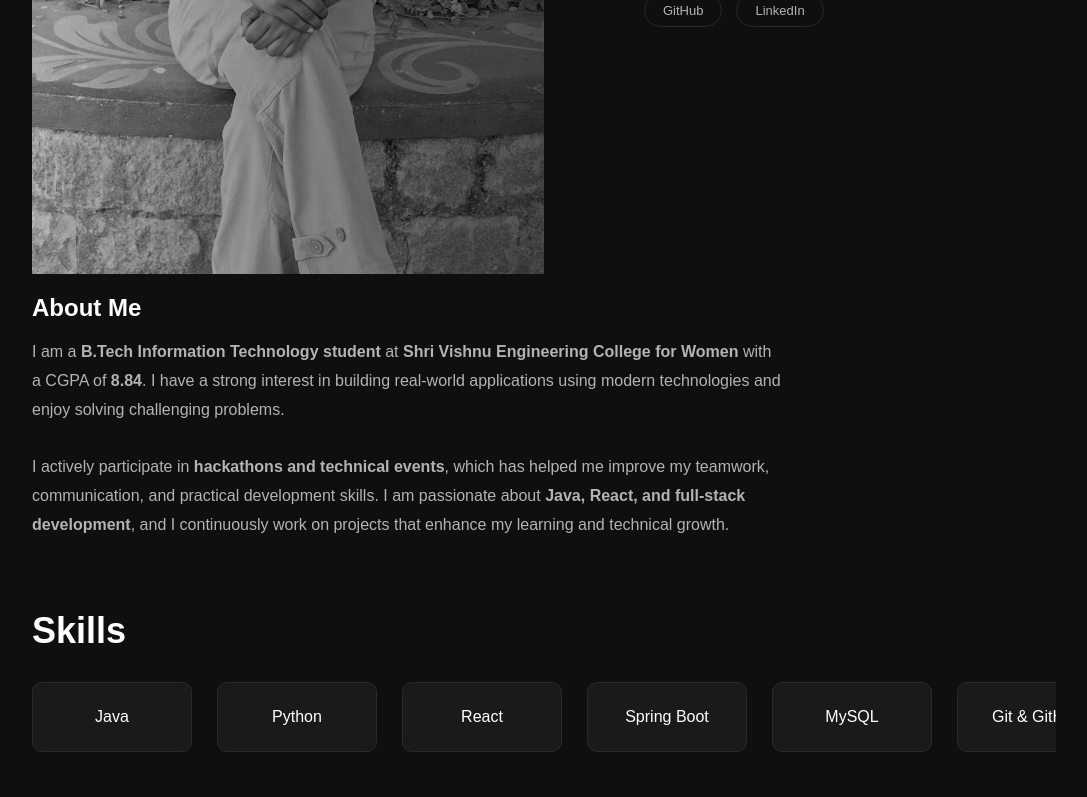
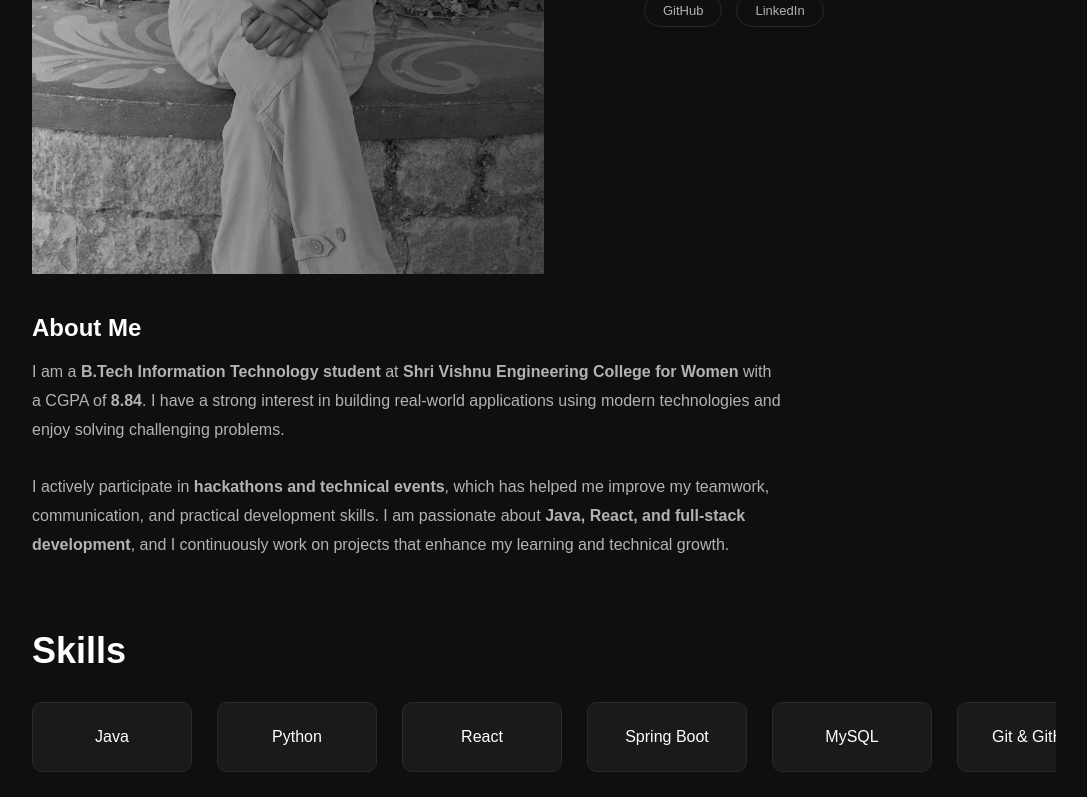
Before and after one commit to HasiniRachamadugu/Personal-Portfolio, a React (Create React App) app: page / in a window 1280 px wide. Shown: the part 556-1353 px from the top of the page, without its empty margins (96-1183 px from the left). Built offline with nearby package versions, Linux system fonts and the light colour scheme.

Commit message:
Minimal changes

```diff
--- a/src/components/About.jsx
+++ b/src/components/About.jsx
@@ -2,7 +2,7 @@ import React from "react";
 
 const About = () => {
   return (
-    <section id="about">
+  <section id="about" style={{ marginTop: "40px" }}>
   <h2>About Me</h2>
 
       <p
--- a/src/styles.css
+++ b/src/styles.css
@@ -40,3 +40,9 @@ h1, h2, h3 {
   margin-top: 0;
   margin-bottom: 16px;
 }
+
+#about,
+#projects,
+#contact {
+  scroll-margin-top: 80px;
+}
```
